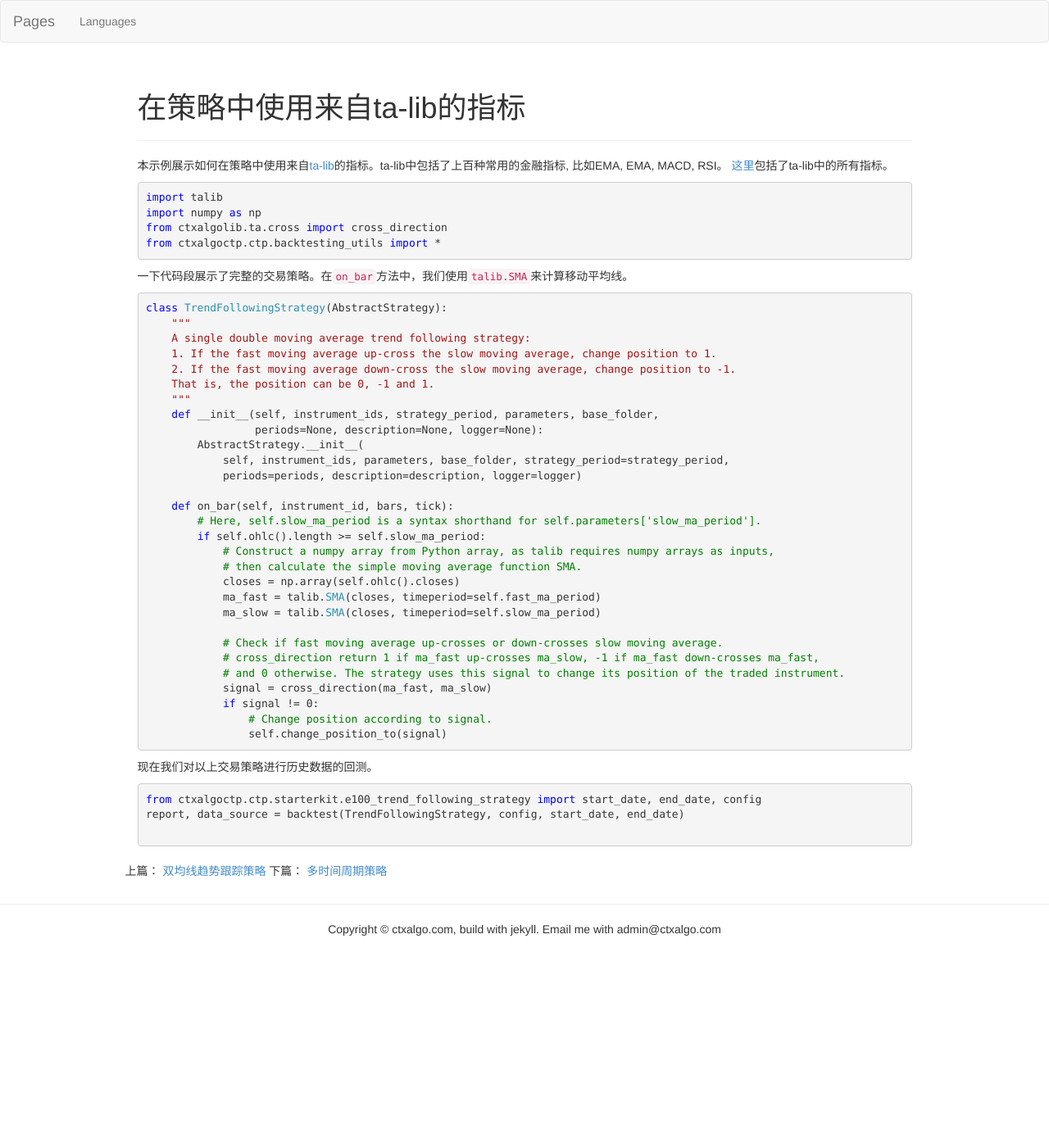
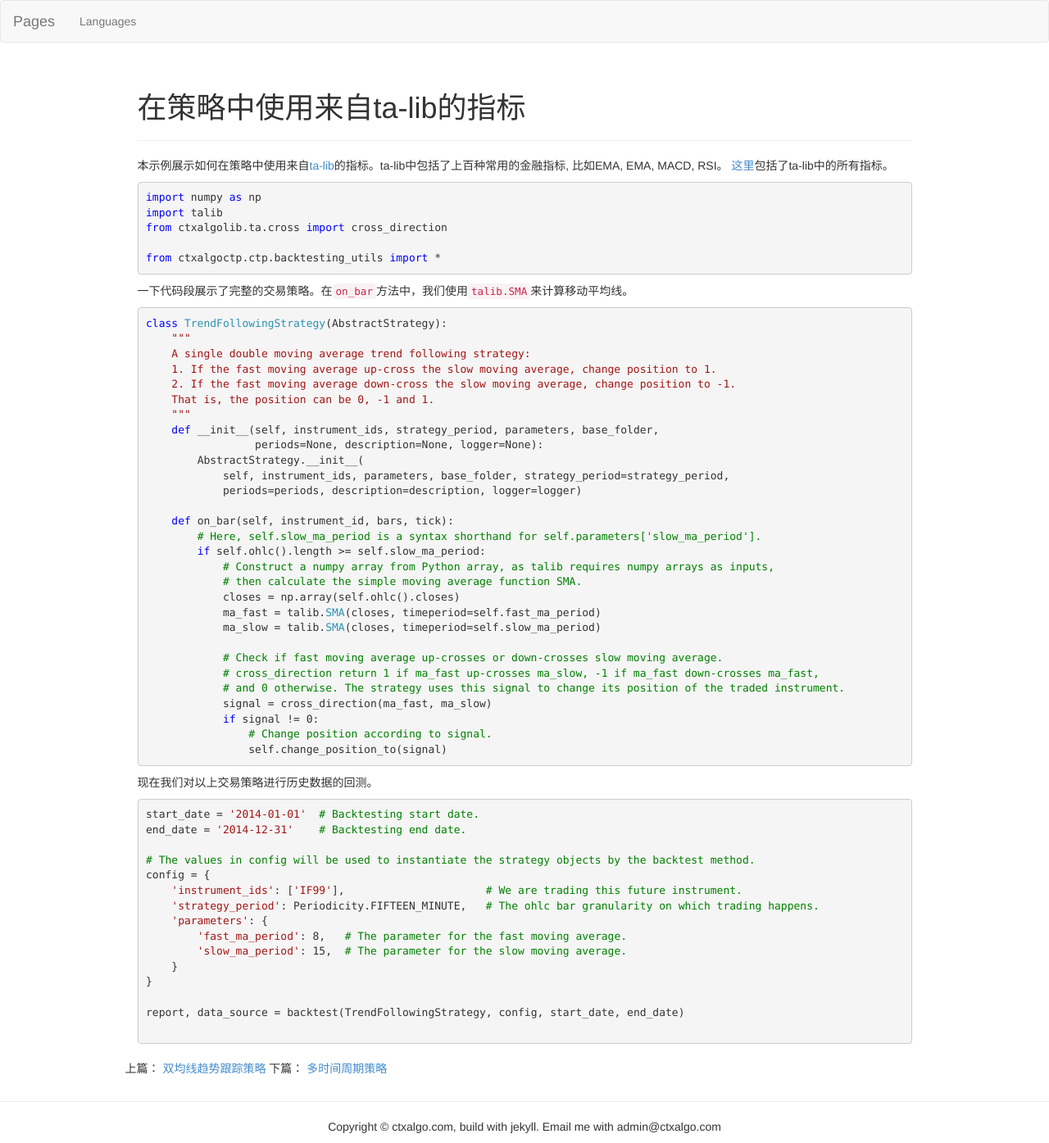
Before and after one commit to ctxalgo/ctx, a Jekyll site: the page built from _posts/2016-06-06-zh_e101_using_ta_lib_indicators.md, in a window 1280 px wide. Shown: the whole page at 82% size. Built offline with Jekyll 4.4.1, drawn with Linux system fonts in a browser that asks for light colours; Markdown is read by kramdown in place of the engine named in the settings; before the commit the page ends 1154 px from its top, so only the background shows below that.

Commit message:
jenkins update docs

````diff
--- a/_posts/2016-05-29-zh_e101_using_ta_lib_indicators.md
+++ b/_posts/2016-06-06-en_e101_using_ta_lib_indicators.md
@@ -1,21 +1,23 @@
 ---
-title: 在策略中使用来自ta-lib的指标
+title: Using financial indicators from ta-lib in strategies
 layout: post
-category: zh
+category: en
 ---
 
-本示例展示如何在策略中使用来自[ta-lib](https://github.com/mrjbq7/ta-lib)的指标。ta-lib中包括了上百种常用的金融指标,
-比如EMA, EMA, MACD, RSI。
-[这里](https://github.com/mrjbq7/ta-lib/tree/master/docs/func_groups)包括了ta-lib中的所有指标。
+This example shows how to use indicators from [ta-lib](https://github.com/mrjbq7/ta-lib), a library that
+includes hundreds of popular financial indicators, such as SMA, EMA, MACD, RSI.
+The full list of ta-lib indicators can be found [here](https://github.com/mrjbq7/ta-lib/tree/master/docs/func_groups).
 
 ```python
+import numpy as np
 import talib
-import numpy as np
 from ctxalgolib.ta.cross import cross_direction
+
 from ctxalgoctp.ctp.backtesting_utils import *
 ```
 
-一下代码段展示了完整的交易策略。在`on_bar`方法中，我们使用`talib.SMA`来计算移动平均线。
+The following listing shows the strategy class. Inside the `on_bar` method, we use `talib.SMA` to calculate
+simple moving averages.
 
 ```python
 class TrendFollowingStrategy(AbstractStrategy):
@@ -49,10 +51,22 @@ class TrendFollowingStrategy(AbstractStrategy):
                 self.change_position_to(signal)
 ```
 
-现在我们对以上交易策略进行历史数据的回测。
+Now, we create configurations for backtesting the strategy.
 
 ```python
-from ctxalgoctp.ctp.starterkit.e100_trend_following_strategy import start_date, end_date, config
+start_date = '2014-01-01'  # Backtesting start date.
+end_date = '2014-12-31'    # Backtesting end date.
+
+# The values in config will be used to instantiate the strategy objects by the backtest method.
+config = {
+    'instrument_ids': ['IF99'],                      # We are trading this future instrument.
+    'strategy_period': Periodicity.FIFTEEN_MINUTE,   # The ohlc bar granularity on which trading happens.
+    'parameters': {
+        'fast_ma_period': 8,   # The parameter for the fast moving average.
+        'slow_ma_period': 15,  # The parameter for the slow moving average.
+    }
+}
+
 report, data_source = backtest(TrendFollowingStrategy, config, start_date, end_date)
 
 ```
--- a/_posts/2016-05-29-en_e101_using_ta_lib_indicators.md
+++ b/_posts/2016-06-06-zh_e101_using_ta_lib_indicators.md
@@ -1,22 +1,22 @@
 ---
-title: Using financial indicators from ta-lib in strategies
+title: 在策略中使用来自ta-lib的指标
 layout: post
-category: en
+category: zh
 ---
 
-This example shows how to use indicators from [ta-lib](https://github.com/mrjbq7/ta-lib), a library that
-includes hundreds of popular financial indicators, such as SMA, EMA, MACD, RSI.
-The full list of ta-lib indicators can be found [here](https://github.com/mrjbq7/ta-lib/tree/master/docs/func_groups).
+本示例展示如何在策略中使用来自[ta-lib](https://github.com/mrjbq7/ta-lib)的指标。ta-lib中包括了上百种常用的金融指标,
+比如EMA, EMA, MACD, RSI。
+[这里](https://github.com/mrjbq7/ta-lib/tree/master/docs/func_groups)包括了ta-lib中的所有指标。
 
 ```python
+import numpy as np
 import talib
-import numpy as np
 from ctxalgolib.ta.cross import cross_direction
+
 from ctxalgoctp.ctp.backtesting_utils import *
 ```
 
-The following listing shows the strategy class. Inside the `on_bar` method, we use `talib.SMA` to calculate
-simple moving averages.
+一下代码段展示了完整的交易策略。在`on_bar`方法中，我们使用`talib.SMA`来计算移动平均线。
 
 ```python
 class TrendFollowingStrategy(AbstractStrategy):
@@ -50,10 +50,22 @@ class TrendFollowingStrategy(AbstractStrategy):
                 self.change_position_to(signal)
 ```
 
-Now, we create configurations for backtesting the strategy.
+现在我们对以上交易策略进行历史数据的回测。
 
 ```python
-from ctxalgoctp.ctp.starterkit.e100_trend_following_strategy import start_date, end_date, config
+start_date = '2014-01-01'  # Backtesting start date.
+end_date = '2014-12-31'    # Backtesting end date.
+
+# The values in config will be used to instantiate the strategy objects by the backtest method.
+config = {
+    'instrument_ids': ['IF99'],                      # We are trading this future instrument.
+    'strategy_period': Periodicity.FIFTEEN_MINUTE,   # The ohlc bar granularity on which trading happens.
+    'parameters': {
+        'fast_ma_period': 8,   # The parameter for the fast moving average.
+        'slow_ma_period': 15,  # The parameter for the slow moving average.
+    }
+}
+
 report, data_source = backtest(TrendFollowingStrategy, config, start_date, end_date)
 
 ```
````
Also changed, not shown: starterkit.html (added, +23 -0 lines), _posts/2016-06-06-e301_run_strategy_in_ipython_notebook.md (renamed from _posts/2016-05-29-e301_run_strategy_in_ipython_notebook.md), _posts/2016-06-06-en_e100_trend_following_strategy.md (renamed from _posts/2016-05-29-en_e100_trend_following_strategy.md), _posts/2016-06-06-en_e102_multi_time_frames.md (renamed from _posts/2016-05-29-en_e102_multi_time_frames.md), _posts/2016-06-06-en_e103_locating_bars_in_days.md (renamed from _posts/2016-05-29-en_e103_locating_bars_in_days.md), _posts/2016-06-06-en_e104_store_information_in_context.md (renamed from _posts/2016-05-29-en_e104_store_information_in_context.md), _posts/2016-06-06-en_e120_statistical_arbitrage_with_two_instruments.md (renamed from _posts/2016-05-29-en_e120_statistical_arbitrage_with_two_instruments.md), _posts/2016-06-06-en_e200_directly_iterate_over_data_source.md (renamed from _posts/2016-05-29-en_e200_directly_iterate_over_data_source.md), _posts/2016-06-06-en_e201_plain_backtester.md (renamed from _posts/2016-05-29-en_e201_plain_backtester.md), _posts/2016-06-06-zh_e100_trend_following_strategy.md (renamed from _posts/2016-05-29-zh_e100_trend_following_strategy.md), _posts/2016-06-06-zh_e102_multi_time_frames.md (renamed from _posts/2016-05-29-zh_e102_multi_time_frames.md), _posts/2016-06-06-zh_e103_locating_bars_in_days.md (renamed from _posts/2016-05-29-zh_e103_locating_bars_in_days.md), _posts/2016-06-06-zh_e104_store_information_in_context.md (renamed from _posts/2016-05-29-zh_e104_store_information_in_context.md), _posts/2016-06-06-zh_e120_statistical_arbitrage_with_two_instruments.md (renamed from _posts/2016-05-29-zh_e120_statistical_arbitrage_with_two_instruments.md), 2 more files.
